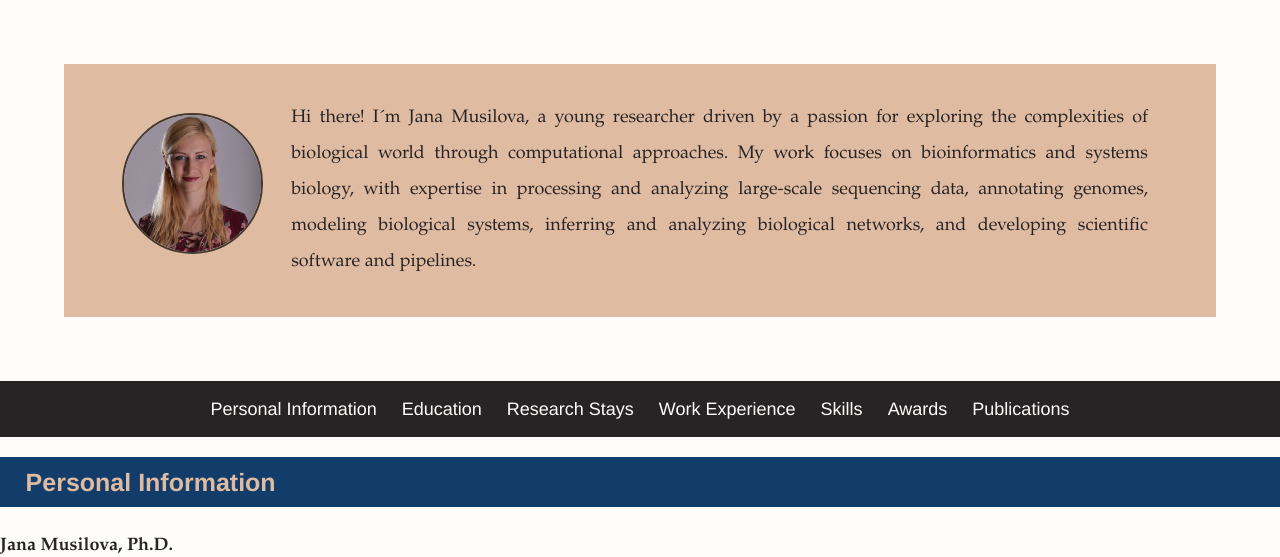
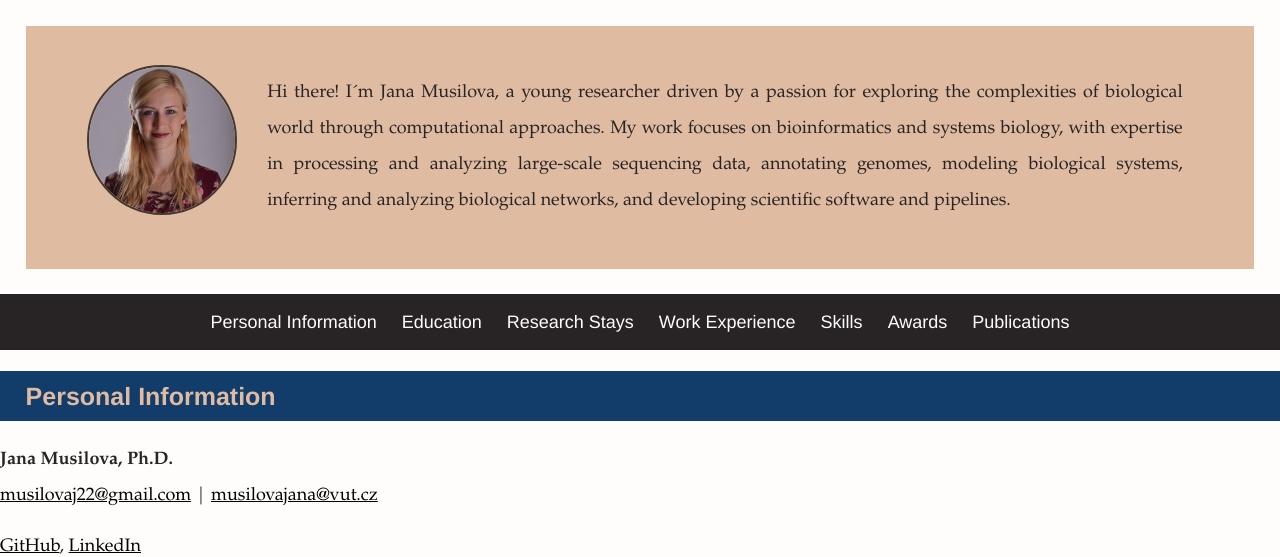
Before and after one commit to JanaMus/janamus.github.io, a PHP site: page / in a window 1280 px wide. Shown: the top 557 px of the page. Run offline with PHP 8.4, Linux system fonts and the light colour scheme.

Commit message:
Update style.css

```diff
--- a/style.css
+++ b/style.css
@@ -12,7 +12,7 @@ body{
     background: rgb(223, 187, 162);
     padding: 1%;
     overflow: auto;
-    margin: 5%; /* margin-bottom: 0 */
+    margin: 2%; /* margin-bottom: 0 */
 }
 
 .footer{
@@ -27,7 +27,7 @@ h1 {
     font-size: 250%;
     font-family: 'Helvetica', serif;
     float: right;
-    margin: 4% 30% 0% 3%;
+    margin: 4% 30% 2% 3%; /*4% 30% 0% 3%; */
 }
 
 h2 {
```
